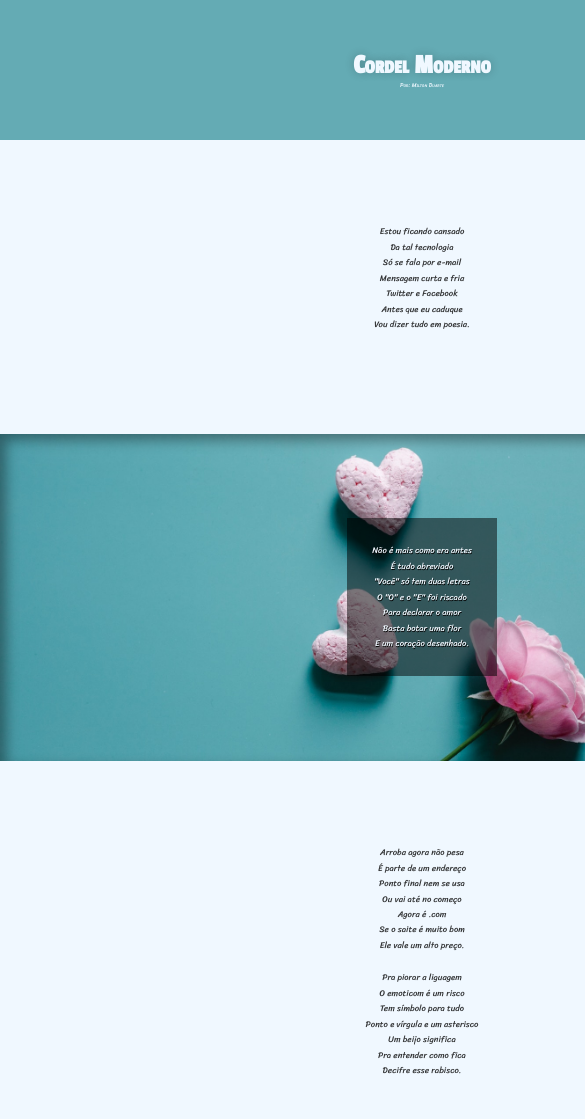
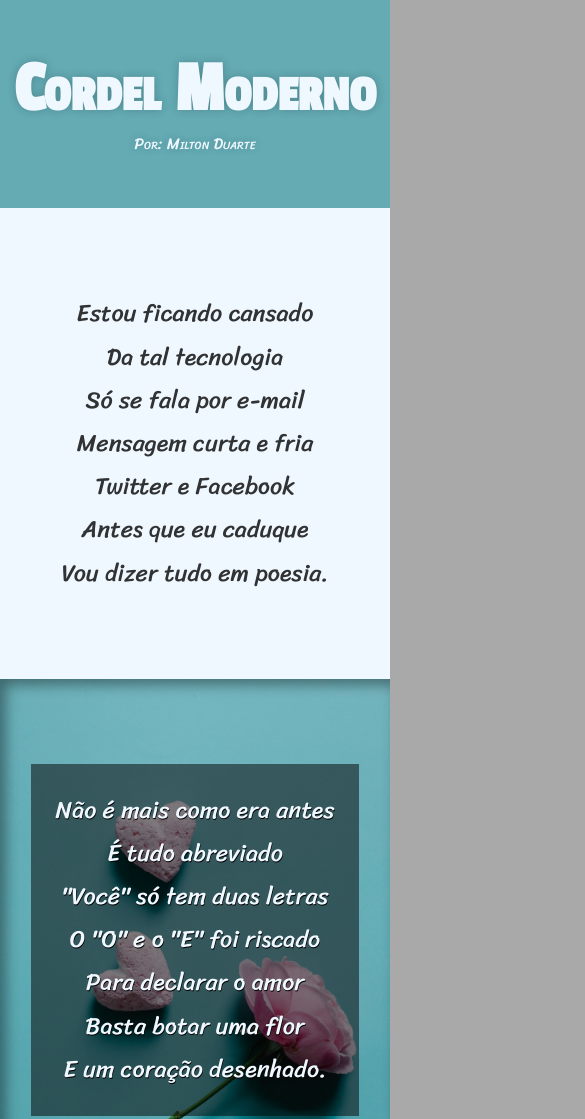
Before and after one commit to Edevaldoos/ProjetoCordelModerno, a plain HTML site: page index.html in a window 390 px wide. Shown: the top 1119 px of the page, 585 px wide, since content can reach past the window. Drawn offline with Linux system fonts and the light colour scheme.

Commit message:
Tornando o site responsivo

```diff
--- a/index.html
+++ b/index.html
@@ -8,11 +8,13 @@
     <title>Cordel Moderno</title>
 </head>
 <body>
+    <main>
         <header>
             <h1>Cordel Moderno</h1>
             <p>Por: <a href="https://www.recantodasletras.com.br/poesias/3186743" target="_blank">Milton Duarte</a></p>
         </header>
 
+        <main>
             <section class="normal">
                 <p>
                     Estou ficando cansado<br>
@@ -92,9 +94,10 @@
                     Deixe que Deus interprete.
                 </p>
             </section>
-
+        </main>
         <footer>
             <p>Site criado por <a href="https://github.com/Edevaldoos" target="_blank">Edevaldo Oliveira</a></p>
         </footer>
+    </main>
 </body>
 </html>
--- a/style.css
+++ b/style.css
@@ -14,11 +14,10 @@
 * {
     margin: 0;
     padding: 0;
-    font-size: 1em;
+    border: 0;
 }
 
 html, body {
-    min-width: 100vh;
     background-color:darkgray;
     font-family: var(--fonte1);
 }
@@ -32,7 +31,7 @@ header > h1 {
     padding-top: 50px;
     font-variant: small-caps;
     font-family: var(--fonte2);
-    font-size: 7vw;
+    font-size: 4.5em;
     text-align: center;
     text-shadow: 0.1px 0.1px 10px rgba(0, 0, 0, 0.2);
 }
@@ -40,9 +39,11 @@ header > h1 {
 header > p {
     padding-bottom: 50px;
     text-align: center;
-    font-size: 1.5vw;
+    font-size: 1em;
     font-family: var(--fonte3);
     font-variant: small-caps;
+    text-shadow: 0.1px 0.1px 10px rgba(0, 0, 0, 0.2);
+
 }
 
 header a{
@@ -61,19 +62,19 @@ section {
     padding-top: 10vh;
     padding-bottom: 10vh;
     line-height: 1.8em;
-    /* padding-left: 100px; */
     font-family: var(--fonte3);
     font-size: 2.2vw;
     text-align: center;
 }
 
 section > p {
-    padding-bottom: 2em;
+    background-color: aliceblue;
 }
 
 section.normal {
     background-color: aliceblue;
     color: rgba(0, 0, 0, 0.8);
+    font-size: 1.5em;
 }
 
 section.img {
@@ -83,6 +84,7 @@ section.img {
     background-size: cover;
     background-attachment: fixed;
     text-align: center;
+    font-size: 1.5em;
 }
 
 section.img > p {
```
Lines whose indentation alone changed are shown as unchanged.
